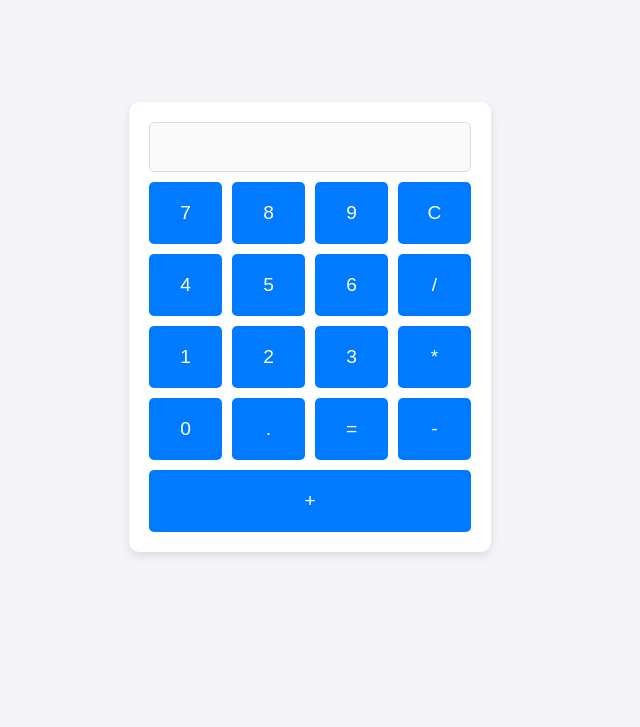
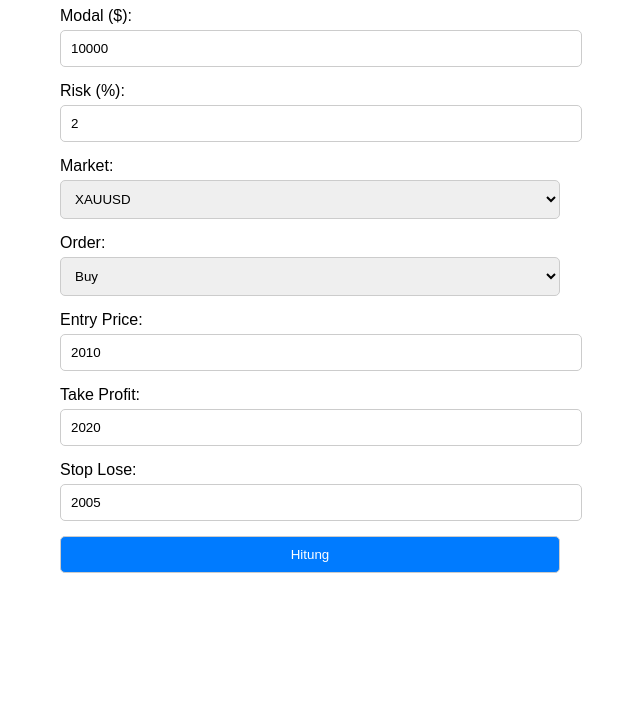
Before and after one commit to 8manhere/remot_pc, a plain HTML site: page index.html in a window 1280 px wide. Shown: the part 73-800 px from the top of the page, without its empty margins (330-970 px from the left). Drawn offline with Linux system fonts and the light colour scheme.

Commit message:
Update index.html

```diff
--- a/index.html
+++ b/index.html
@@ -3,95 +3,110 @@
 <head>
     <meta charset="UTF-8">
     <meta name="viewport" content="width=device-width, initial-scale=1.0">
-    <title>Kalkulator Sederhana</title>
+    <title>Kalkulator Lot 8manhere</title>
     <style>
         body {
             font-family: Arial, sans-serif;
-            display: flex;
-            justify-content: center;
-            align-items: center;
-            height: 100vh;
-            margin: 0;
-            background-color: #f4f4f9;
+            margin: 20px;
         }
-        .calculator {
-            background: #fff;
-            padding: 20px;
-            border-radius: 10px;
-            box-shadow: 0 4px 10px rgba(0, 0, 0, 0.1);
+        .container {
+            max-width: 500px;
+            margin: auto;
         }
-        .display {
+        label {
+            display: block;
+            margin-bottom: 5px;
+        }
+        input, select, button {
             width: 100%;
-            height: 50px;
-            margin-bottom: 10px;
-            font-size: 1.5em;
-            text-align: right;
-            padding: 5px;
-            border: 1px solid #ddd;
+            padding: 10px;
+            margin-bottom: 15px;
+            border: 1px solid #ccc;
             border-radius: 5px;
-            box-sizing: border-box;
         }
-        .buttons {
-            display: grid;
-            grid-template-columns: repeat(4, 1fr);
-            gap: 10px;
-        }
-        .buttons button {
-            padding: 20px;
-            font-size: 1.2em;
-            border: none;
-            border-radius: 5px;
-            background: #007bff;
-            color: #fff;
+        button {
+            background-color: #007bff;
+            color: white;
             cursor: pointer;
         }
-        .buttons button:active {
-            background: #0056b3;
+        button:hover {
+            background-color: #0056b3;
+        }
+        .result {
+            margin-top: 20px;
+            padding: 10px;
+            border: 1px solid #ccc;
+            border-radius: 5px;
+            background-color: #f9f9f9;
         }
     </style>
 </head>
 <body>
-    <div class="calculator">
-        <input type="text" class="display" id="display" disabled>
-        <div class="buttons">
-            <button onclick="appendValue('7')">7</button>
-            <button onclick="appendValue('8')">8</button>
-            <button onclick="appendValue('9')">9</button>
-            <button onclick="clearDisplay()">C</button>
-            <button onclick="appendValue('4')">4</button>
-            <button onclick="appendValue('5')">5</button>
-            <button onclick="appendValue('6')">6</button>
-            <button onclick="appendValue('/')">/</button>
-            <button onclick="appendValue('1')">1</button>
-            <button onclick="appendValue('2')">2</button>
-            <button onclick="appendValue('3')">3</button>
-            <button onclick="appendValue('*')">*</button>
-            <button onclick="appendValue('0')">0</button>
-            <button onclick="appendValue('.')">.</button>
-            <button onclick="calculateResult()">=</button>
-            <button onclick="appendValue('-')">-</button>
-            <button onclick="appendValue('+')" style="grid-column: span 4;">+</button>
-        </div>
+    <div class="container">
+        <h1>Kalkulator Lot 8manhere</h1>
+
+        <label for="modal">Modal ($):</label>
+        <input type="number" id="modal" value="10000" min="1">
+
+        <label for="risk">Risk (%):</label>
+        <input type="number" id="risk" value="2" min="0" step="0.1">
+
+        <label for="market">Market:</label>
+        <select id="market">
+            <option value="xauusd">XAUUSD</option>
+            <option value="gbpjpy">GBPJPY</option>
+            <option value="eurjpy">EURJPY</option>
+        </select>
+
+        <label for="order">Order:</label>
+        <select id="order">
+            <option value="buy">Buy</option>
+            <option value="sell">Sell</option>
+        </select>
+
+        <label for="entry">Entry Price:</label>
+        <input type="number" id="entry" value="2010" min="0" step="0.01">
+
+        <label for="takeProfit">Take Profit:</label>
+        <input type="number" id="takeProfit" value="2020" min="0" step="0.01">
+
+        <label for="stopLose">Stop Lose:</label>
+        <input type="number" id="stopLose" value="2005" min="0" step="0.01">
+
+        <button onclick="calculate()">Hitung</button>
+
+        <div id="result" class="result" style="display: none;"></div>
     </div>
 
     <script>
-        const display = document.getElementById('display');
+        function calculate() {
+            const modal = parseFloat(document.getElementById('modal').value);
+            const riskPercent = parseFloat(document.getElementById('risk').value);
+            const entry = parseFloat(document.getElementById('entry').value);
+            const takeProfit = parseFloat(document.getElementById('takeProfit').value);
+            const stopLose = parseFloat(document.getElementById('stopLose').value);
 
-        function appendValue(value) {
-            display.value += value;
-        }
+            const tpPips = Math.abs(takeProfit - entry) * 10; // TP dalam pips
+            const slPips = Math.abs(entry - stopLose) * 10; // SL dalam pips
+            const riskReward = tpPips / slPips;
 
-        function clearDisplay() {
-            display.value = '';
-        }
+            const riskAmount = modal * (riskPercent / 100); // Risiko dalam dolar
+            const lot = riskAmount / slPips / 10; // Lot size
 
-        function calculateResult() {
-            try {
-                display.value = eval(display.value);
-            } catch (e) {
-                alert('Invalid input!');
-                clearDisplay();
-            }
+            const profit = tpPips * lot * 10; // Profit dalam dolar
+            const loss = slPips * lot * 10; // Loss dalam dolar
+
+            const resultDiv = document.getElementById('result');
+            resultDiv.style.display = 'block';
+            resultDiv.innerHTML = `
+                <p><strong>Hasil Perhitungan:</strong></p>
+                <p>TP: ${tpPips} pips</p>
+                <p>SL: ${slPips} pips</p>
+                <p>Risk Reward: 1:${riskReward.toFixed(2)}</p>
+                <p>Lot: ${lot.toFixed(2)}</p>
+                <p>Profit: $${profit.toFixed(2)}</p>
+                <p>Loss: $${loss.toFixed(2)}</p>
+            `;
         }
     </script>
 </body>
```
